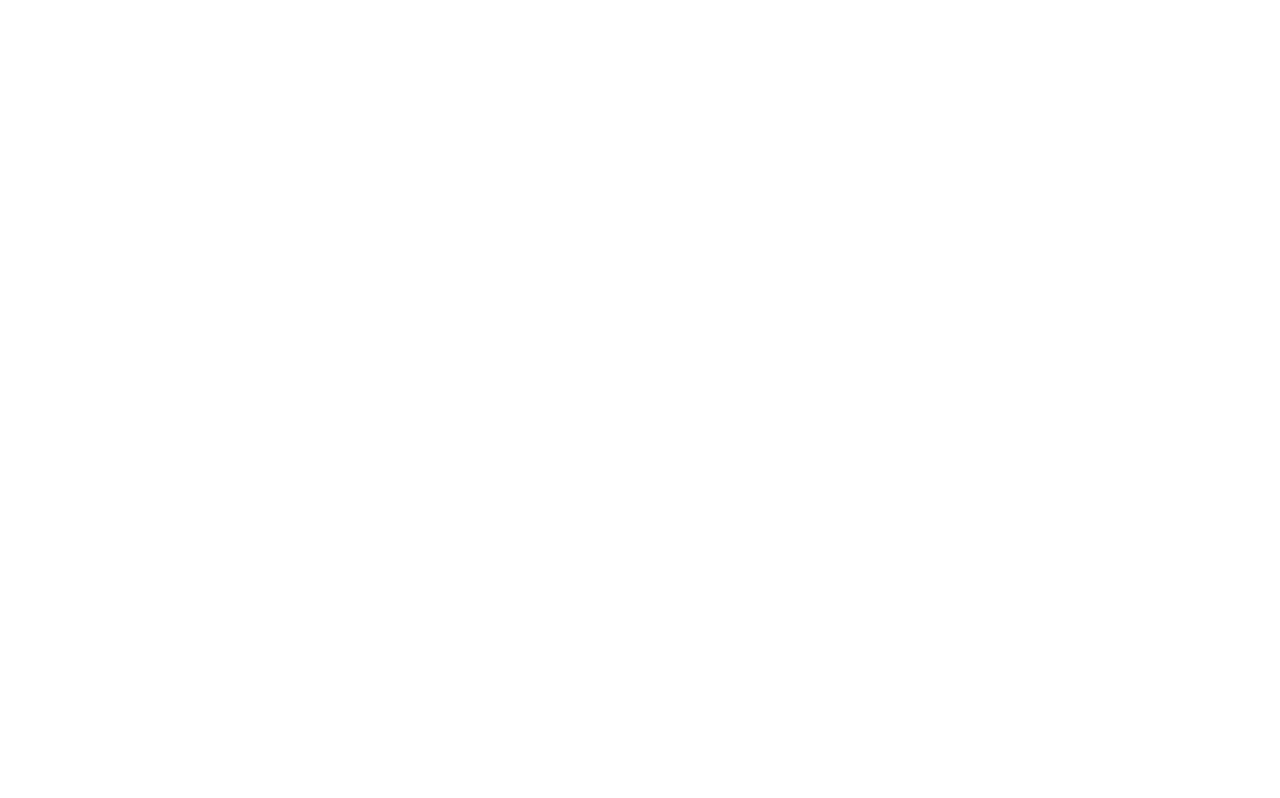
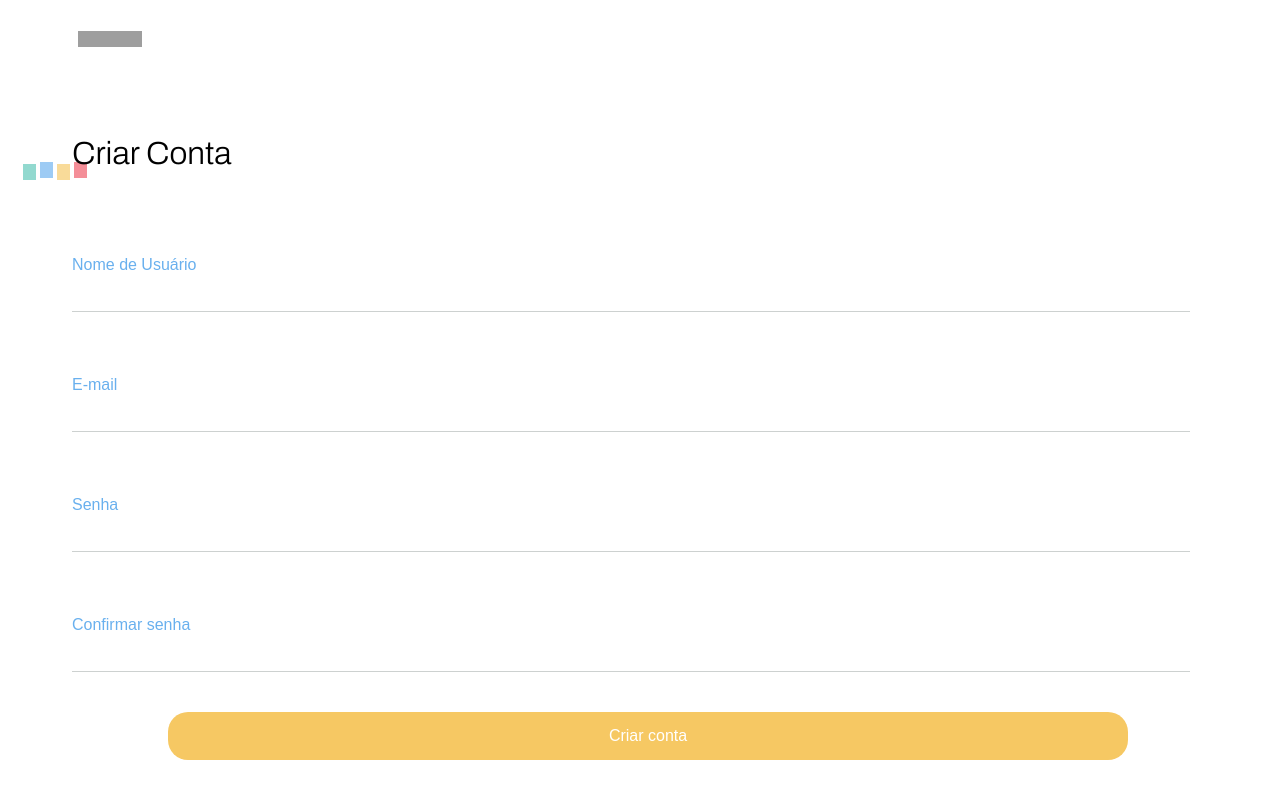
Before and after one commit to amanda-benites/ProjetoPuzzle, a React (Create React App) app: page /create in a window 1280 px wide. Before the commit this address had no page. Shown: the top 798 px of the page. Built offline with nearby package versions, Linux system fonts and the light colour scheme; grey boxes are pictures that could not be loaded; the HTML template or start-up script is replaced by a standard one; a web font is replaced by a local one.

Commit message:
criando tela de cadastro

```diff
--- a/src/App.js
+++ b/src/App.js
@@ -4,6 +4,7 @@
 
 import Cover from "./page/cover/Cover"
 import Auth from "./page/auth/Auth"
+import CreateAccount from "./page/create_account/CreateAccount";
 
 function App() {
   return (
@@ -14,6 +15,7 @@
           <Routes>
             <Route path="/" Component={Cover}/>
             <Route path="/auth" Component={Auth}/>
+            <Route path="/create" Component={CreateAccount}/>
           </Routes>
         </BrowserRouter>
       </TelaInteira>
--- a/src/components/auth_header/AuthHeader.js
+++ b/src/components/auth_header/AuthHeader.js
@@ -1,11 +1,19 @@
+import { useNavigate } from "react-router-dom";
 import ButtonBack from "../button_back/ButtonBack"
 import { AnchorColor, AuthHeaderContainer } from "./style"
 
 function AuthHeader() {
+
+    const navigate = useNavigate()
+
+    function goToCoverPage() {
+        navigate("/create");
+    }
+
     return(
         <AuthHeaderContainer>
             <ButtonBack/>
-            <AnchorColor>Criar conta</AnchorColor>
+            <AnchorColor onClick={goToCoverPage}>Criar conta</AnchorColor>
         </AuthHeaderContainer>
     )
 }
--- a/src/components/auth_header/style.jsx
+++ b/src/components/auth_header/style.jsx
@@ -8,7 +8,7 @@
     flex-direction: row;
     align-items: center;
     justify-content: center;
-    gap: 60vw;
+    gap: 55vw;
 `
 
 export const AnchorColor = styled(AnchorContainer)`
--- /dev/null
+++ b/src/components/create_header/CreateHeader.js
@@ -0,0 +1,15 @@
+import ButtonBack from "../button_back/ButtonBack"
+
+import { CreateHeaderContainer } from "./style";
+
+
+function CreateHeader() {
+    return(
+        <CreateHeaderContainer>
+            <ButtonBack/>
+        </CreateHeaderContainer>
+    )
+
+}
+
+export default CreateHeader
--- /dev/null
+++ b/src/components/create_header/style.jsx
@@ -0,0 +1,15 @@
+import { styled } from "styled-components";
+
+export const CreateHeaderContainer = styled.header`
+    width: 95vw;
+    height: 8vh;
+
+    display: flex;
+    flex-direction: row;
+    align-items: center;
+    justify-content: left;
+
+    padding-left: 5vw;
+
+    gap: 60vw;
+`
--- a/src/page/cover/Cover.js
+++ b/src/page/cover/Cover.js
@@ -1,9 +1,18 @@
+import { useNavigate } from "react-router-dom";
+
 import { DivButton, DivImg, AnchorContainer } from "./style";
 
 import CoverImg from "../../components/cover_img/CoverImg";
 import LoginButton from "../../components/login_button/LoginButton";
 
 function Cover() {
+
+    const navigate = useNavigate()
+
+    function goToCoverPage() {
+        navigate("/create");
+    }
+
     return(
         <>
             <DivImg>
@@ -11,7 +20,7 @@
             </DivImg>
             <DivButton>
                 <LoginButton/>
-                <AnchorContainer>Criar conta</AnchorContainer>
+                <AnchorContainer onClick={goToCoverPage}>Criar conta</AnchorContainer>
             </DivButton>
         </>
     )
--- a/src/page/cover/style.jsx
+++ b/src/page/cover/style.jsx
@@ -18,8 +18,11 @@
     justify-content: center;
 `
 
-export const AnchorContainer = styled.a`
+export const AnchorContainer = styled.button`
+    background: none;
+    border: none;
     color: #2CBFAE;
     text-decoration: none;
     font-weight: bold;
+    font-size: medium;
 `
--- /dev/null
+++ b/src/page/create_account/CreateAccount.js
@@ -0,0 +1,36 @@
+import Input from "../../components/auth_input/Input"
+import CreateHeader from "../../components/create_header/CreateHeader"
+import { FontH1Container } from "../../styleGlobal"
+import { CreateBodyContainer, CreateButtonColor, CreateDivTitle, CreateFormContainer, CreateLabelColor, DivCreateButtonContainer } from "./style"
+
+
+function CreateAccount() {
+    return(
+        <>
+            <CreateHeader/>
+
+            <CreateBodyContainer>
+
+                <CreateDivTitle>
+                    <FontH1Container>Criar Conta</FontH1Container>
+                </CreateDivTitle>
+
+                <CreateFormContainer>
+                    <CreateLabelColor>Nome de Usuário</CreateLabelColor>
+                    <Input/>
+                    <CreateLabelColor>E-mail</CreateLabelColor>
+                    <Input/>
+                    <CreateLabelColor>Senha</CreateLabelColor>
+                    <Input/>
+                    <CreateLabelColor>Confirmar senha</CreateLabelColor>
+                    <Input/>
+                </CreateFormContainer>
+                <DivCreateButtonContainer>
+                    <CreateButtonColor>Criar conta</CreateButtonColor>
+                </DivCreateButtonContainer>
+            </CreateBodyContainer>
+        </>
+    )
+}
+
+export default CreateAccount
--- /dev/null
+++ b/src/page/create_account/style.jsx
@@ -0,0 +1,28 @@
+import { styled } from "styled-components";
+import { AuthBodyContainer, AuthButtonColor, DivButtonAuthContainer, DivTitleContainer, FormAuthContainer, LabelColor } from "../auth/style";
+
+
+export const CreateBodyContainer = styled(AuthBodyContainer)`
+`
+
+export const CreateDivTitle = styled(DivTitleContainer)`
+    height: 15vh;
+
+    background-position: 1.9vh 11.2vh;
+`
+
+export const CreateFormContainer = styled(FormAuthContainer)`
+    height: 60vh;
+`
+
+export const CreateLabelColor = styled(LabelColor)`
+`
+
+export const CreateButtonColor = styled(AuthButtonColor)`
+`
+
+export const DivCreateButtonContainer = styled(DivButtonAuthContainer)`
+    height: 12vh;
+
+    padding-top: 5vh;
+`
```
